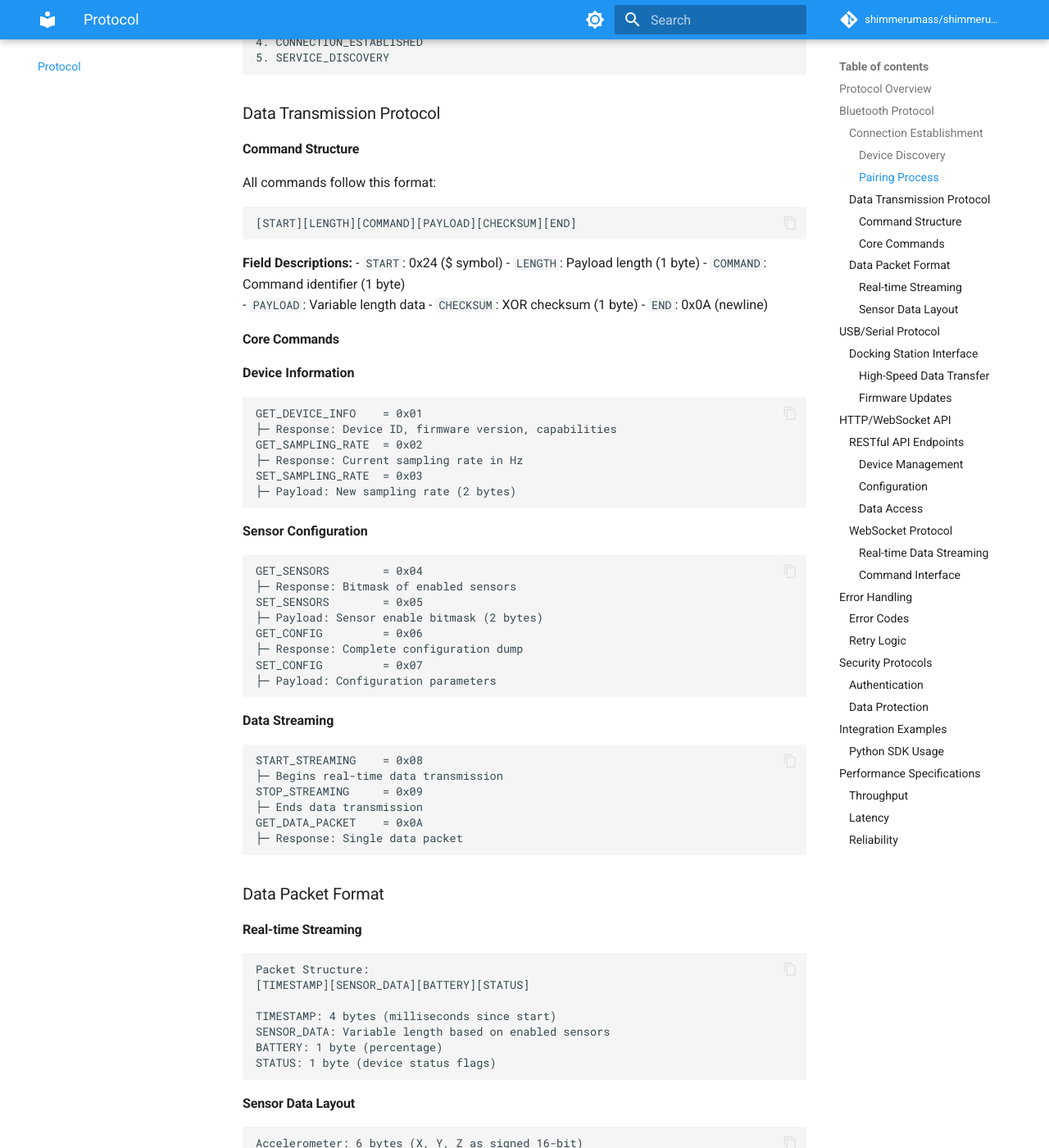
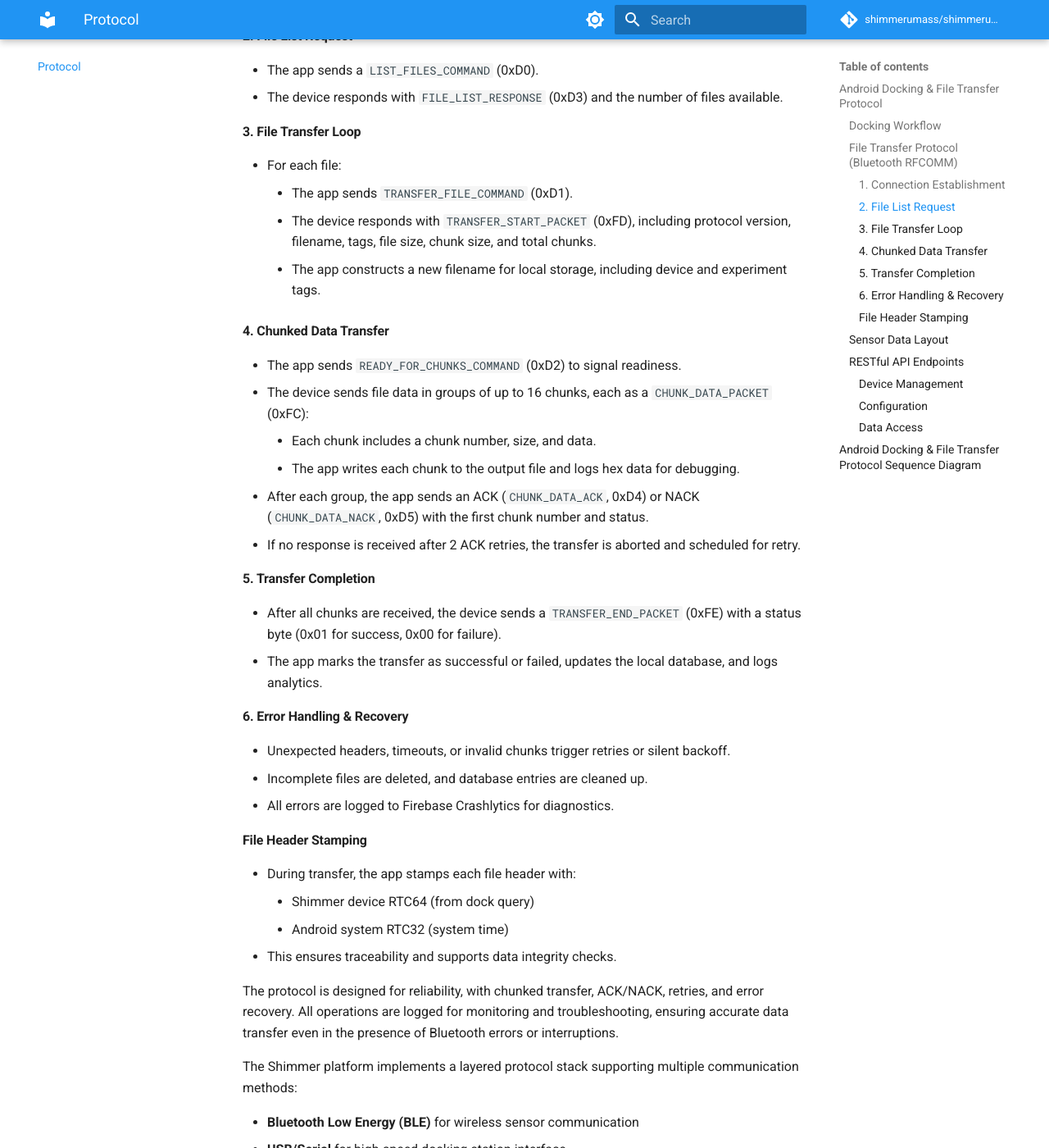
Before and after one commit to shimmerumass/shimmerumass, an MkDocs documentation site: the page built from docs/protocol.md, in a window 1280 px wide and 1400 px high, scrolled down 941 px. Shown: the whole window at 82% size. Built offline with MkDocs 1.6.1 and Material for MkDocs 9.7.7, drawn with Linux system fonts in a browser that asks for light colours; comment, search, counter and statistics services are not loaded; some of the changed text lies outside the part shown.

Commit message:
Revise communication protocol documentation to enhance clarity and structure, including detailed Android docking and file transfer protocol sections, and add a sequence diagram for better understanding.

````diff
--- a/docs/protocol.md
+++ b/docs/protocol.md
@@ -2,7 +2,61 @@
 
 This document describes the communication protocols used by the UMass Shimmer sensor platform for device control, data transmission, and system integration.
 
-## Protocol Overview
+## Android Docking & File Transfer Protocol
+
+The Android app implements a robust, chunked file transfer protocol over Bluetooth RFCOMM for reliable data offload from Shimmer sensors during docking. This protocol is designed for resilience, traceability, and error recovery.
+
+### Docking Workflow
+
+1. **Device Discovery & Monitoring**
+  - The app scans for up to two paired Shimmer devices via Bluetooth RFCOMM.
+  - Each device is monitored for docking state (physical connection and readiness for transfer).
+  - The app manages session state, retry logic, and transitions between scanning, monitoring, and transfer.
+
+2. **Dock Query**
+  - When a device is docked, the app queries the device for its real-time clock (RTC) value.
+  - This timestamp is later stamped into the file header for traceability.
+
+### File Transfer Protocol (Bluetooth RFCOMM)
+
+#### 1. Connection Establishment
+  - The app creates an RFCOMM socket to the Shimmer device using a standard UUID.
+  - Up to 3 connection attempts are made with 1-second intervals.
+
+#### 2. File List Request
+  - The app sends a `LIST_FILES_COMMAND` (0xD0).
+  - The device responds with `FILE_LIST_RESPONSE` (0xD3) and the number of files available.
+
+#### 3. File Transfer Loop
+  - For each file:
+    - The app sends `TRANSFER_FILE_COMMAND` (0xD1).
+    - The device responds with `TRANSFER_START_PACKET` (0xFD), including protocol version, filename, tags, file size, chunk size, and total chunks.
+    - The app constructs a new filename for local storage, including device and experiment tags.
+
+#### 4. Chunked Data Transfer
+  - The app sends `READY_FOR_CHUNKS_COMMAND` (0xD2) to signal readiness.
+  - The device sends file data in groups of up to 16 chunks, each as a `CHUNK_DATA_PACKET` (0xFC):
+    - Each chunk includes a chunk number, size, and data.
+    - The app writes each chunk to the output file and logs hex data for debugging.
+  - After each group, the app sends an ACK (`CHUNK_DATA_ACK`, 0xD4) or NACK (`CHUNK_DATA_NACK`, 0xD5) with the first chunk number and status.
+  - If no response is received after 2 ACK retries, the transfer is aborted and scheduled for retry.
+
+#### 5. Transfer Completion
+  - After all chunks are received, the device sends a `TRANSFER_END_PACKET` (0xFE) with a status byte (0x01 for success, 0x00 for failure).
+  - The app marks the transfer as successful or failed, updates the local database, and logs analytics.
+
+#### 6. Error Handling & Recovery
+  - Unexpected headers, timeouts, or invalid chunks trigger retries or silent backoff.
+  - Incomplete files are deleted, and database entries are cleaned up.
+  - All errors are logged to Firebase Crashlytics for diagnostics.
+
+#### File Header Stamping
+  - During transfer, the app stamps each file header with:
+    - Shimmer device RTC64 (from dock query)
+    - Android system RTC32 (system time)
+  - This ensures traceability and supports data integrity checks.
+
+The protocol is designed for reliability, with chunked transfer, ACK/NACK, retries, and error recovery. All operations are logged for monitoring and troubleshooting, ensuring accurate data transfer even in the presence of Bluetooth errors or interruptions.
 
 The Shimmer platform implements a layered protocol stack supporting multiple communication methods:
 
@@ -11,92 +65,7 @@ The Shimmer platform implements a layered protocol stack supporting multiple com
 - **HTTP/WebSocket** for web-based applications
 - **TCP/UDP** for network-based integrations
 
-## Bluetooth Protocol
-
-### Connection Establishment
-
-#### Device Discovery
-```
-SCAN_REQUEST → SCAN_RESPONSE
-├─ Device Name: "Shimmer3-XXXX"
-├─ MAC Address: 00:06:66:XX:XX:XX
-├─ Signal Strength: RSSI value
-└─ Available Services: UUID list
-```
-
-#### Pairing Process
-```
-1. CONNECT_REQUEST(mac_address)
-2. AUTHENTICATION_CHALLENGE
-3. AUTHENTICATION_RESPONSE(pin/key)
-4. CONNECTION_ESTABLISHED
-5. SERVICE_DISCOVERY
-```
-
-### Data Transmission Protocol
-
-#### Command Structure
-All commands follow this format:
-```
-[START][LENGTH][COMMAND][PAYLOAD][CHECKSUM][END]
-```
-
-**Field Descriptions:**
-- `START`: 0x24 ($ symbol)
-- `LENGTH`: Payload length (1 byte)
-- `COMMAND`: Command identifier (1 byte)
-- `PAYLOAD`: Variable length data
-- `CHECKSUM`: XOR checksum (1 byte)
-- `END`: 0x0A (newline)
-
-#### Core Commands
-
-**Device Information**
-```
-GET_DEVICE_INFO    = 0x01
-├─ Response: Device ID, firmware version, capabilities
-GET_SAMPLING_RATE  = 0x02
-├─ Response: Current sampling rate in Hz
-SET_SAMPLING_RATE  = 0x03
-├─ Payload: New sampling rate (2 bytes)
-```
-
-**Sensor Configuration**
-```
-GET_SENSORS        = 0x04
-├─ Response: Bitmask of enabled sensors
-SET_SENSORS        = 0x05
-├─ Payload: Sensor enable bitmask (2 bytes)
-GET_CONFIG         = 0x06
-├─ Response: Complete configuration dump
-SET_CONFIG         = 0x07
-├─ Payload: Configuration parameters
-```
-
-**Data Streaming**
-```
-START_STREAMING    = 0x08
-├─ Begins real-time data transmission
-STOP_STREAMING     = 0x09
-├─ Ends data transmission
-GET_DATA_PACKET    = 0x0A
-├─ Response: Single data packet
-```
-
-### Data Packet Format
-
-#### Real-time Streaming
-```
-Packet Structure:
-[TIMESTAMP][SENSOR_DATA][BATTERY][STATUS]
-
-TIMESTAMP: 4 bytes (milliseconds since start)
-SENSOR_DATA: Variable length based on enabled sensors
-BATTERY: 1 byte (percentage)
-STATUS: 1 byte (device status flags)
-```
-
-#### Sensor Data Layout
+### Sensor Data Layout
 ```
 Accelerometer: 6 bytes (X, Y, Z as signed 16-bit)
 Gyroscope:     6 bytes (X, Y, Z as signed 16-bit)
@@ -105,33 +74,6 @@ Temperature:   2 bytes (signed 16-bit, 0.1°C resolution)
 Pressure:      3 bytes (unsigned 24-bit, Pa)
 ```
 
-## USB/Serial Protocol
-
-### Docking Station Interface
-
-#### High-Speed Data Transfer
-```
-BULK_DOWNLOAD      = 0x10
-├─ Initiates bulk data download from sensor memory
-├─ Response: Data stream with progress indicators
-
-DATA_STREAM Format:
-[BLOCK_ID][BLOCK_SIZE][DATA][CRC32]
-```
-
-#### Firmware Updates
-```
-ENTER_BOOTLOADER   = 0x20
-├─ Switches device to firmware update mode
-WRITE_FLASH        = 0x21
-├─ Payload: Flash address + data block
-VERIFY_FLASH       = 0x22
-├─ Payload: Address range for verification
-EXIT_BOOTLOADER    = 0x23
-├─ Returns to normal operation mode
-```
-
-## HTTP/WebSocket API
 
 ### RESTful API Endpoints
 
@@ -157,122 +99,29 @@ GET    /api/devices/{id}/data/live   # Real-time data stream
 GET    /api/devices/{id}/data/batch  # Historical data
 POST   /api/devices/{id}/data/export # Export data formats
 ```
+## Android Docking & File Transfer Protocol Sequence Diagram
 
-### WebSocket Protocol
+```mermaid
+sequenceDiagram
+  participant App as Android App
+  participant Device as Shimmer Device
 
-#### Real-time Data Streaming
-```javascript
-// Connection establishment
-ws = new WebSocket('ws://host/api/stream/{device_id}')
-
-// Message format
-{
-  "type": "data",
-  "timestamp": 1635789123456,
-  "device_id": "shimmer_001",
-  "sensors": {
-    "accelerometer": {"x": 0.234, "y": -0.567, "z": 9.801},
-    "gyroscope": {"x": 0.012, "y": -0.034, "z": 0.056},
-    "temperature": 23.5
-  },
-  "battery": 85,
-  "quality": "good"
-}
+  App->>Device: LIST_FILES_COMMAND (0xD0)
+  Device-->>App: FILE_LIST_RESPONSE (0xD3, file count)
+  loop For each file
+    App->>Device: TRANSFER_FILE_COMMAND (0xD1)
+    Device-->>App: TRANSFER_START_PACKET (0xFD, metadata)
+    App->>Device: READY_FOR_CHUNKS_COMMAND (0xD2)
+    loop For each chunk group (up to 16 chunks)
+      Device-->>App: CHUNK_DATA_PACKET (0xFC, chunk data)
+      App->>Device: CHUNK_DATA_ACK (0xD4) or CHUNK_DATA_NACK (0xD5)
+      alt No response after 10s
+        App->>Device: Resend ACK/NACK (max 2 retries)
+        alt Still no response
+          App-->>App: Abort transfer, schedule retry after 1 min
+        end
+      end
+    end
+    Device-->>App: TRANSFER_END_PACKET (0xFE, status)
+  end
 ```
-
-#### Command Interface
-```javascript
-// Send command
-ws.send(JSON.stringify({
-  "command": "set_sampling_rate",
-  "parameters": {"rate": 100}
-}))
-
-// Response format
-{
-  "status": "success",
-  "command": "set_sampling_rate",
-  "result": {"previous_rate": 50, "new_rate": 100}
-}
-```
-
-## Error Handling
-
-### Error Codes
-```
-0x00  SUCCESS           - Operation completed successfully
-0x01  INVALID_COMMAND   - Unknown or malformed command
-0x02  INVALID_PARAMETER - Parameter out of range
-0x03  DEVICE_BUSY       - Device currently unavailable
-0x04  MEMORY_ERROR      - Insufficient memory
-0x05  COMMUNICATION_ERROR - Transmission failure
-0x06  SENSOR_ERROR      - Hardware sensor malfunction
-0x07  BATTERY_LOW       - Insufficient battery level
-0x08  TIMEOUT           - Operation timed out
-```
-
-### Retry Logic
-```
-1. Exponential backoff: 100ms, 200ms, 400ms, 800ms
-2. Maximum retry attempts: 3
-3. Connection recovery: Auto-reconnect on disconnect
-4. Data integrity: CRC validation and retransmission
-```
-
-## Security Protocols
-
-### Authentication
-```
-1. Device pairing with PIN/passkey
-2. AES-128 encryption for sensitive data
-3. Session tokens for API access
-4. Certificate-based validation for firmware updates
-```
-
-### Data Protection
-```
-- TLS 1.3 for HTTPS/WSS connections
-- Data anonymization options
-- Configurable data retention policies
-- Audit logging for access tracking
-```
-
-## Integration Examples
-
-### Python SDK Usage
-```python
-from shimmer_api import ShimmerDevice
-
-# Connect and configure
-device = ShimmerDevice("00:06:66:XX:XX:XX")
-device.connect()
-device.set_sampling_rate(100)  # 100 Hz
-device.enable_sensors(['accel', 'gyro'])
-
-# Stream data
-device.start_streaming()
-for packet in device.stream():
-    print(f"Accel: {packet.accelerometer}")
-    print(f"Gyro: {packet.gyroscope}")
-
-device.stop_streaming()
-```
-
-
-
-## Performance Specifications
-
-### Throughput
-- **Bluetooth**: Up to 1 Mbps effective data rate
-- **USB**: Up to 12 Mbps for bulk transfers
-- **Network**: Limited by connection bandwidth
-
-### Latency
-- **Bluetooth streaming**: <50ms typical
-- **USB commands**: <10ms response time
-- **Network API**: <100ms over LAN
-
-### Reliability
-- **Packet loss**: <0.1% under normal conditions
-- **Error detection**: CRC32 for all data transfers
-- **Recovery time**: <500ms for connection restoration
````
